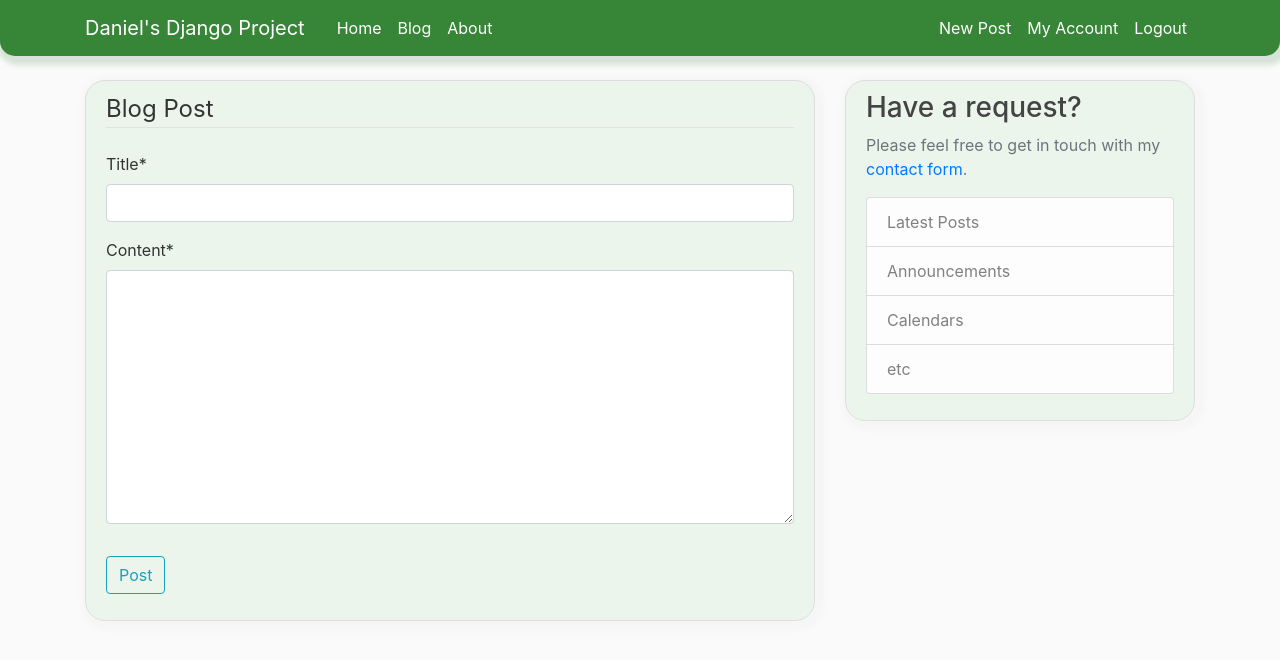
After one commit to daniellambert95/django-project-blog, a Django app: page /blog/new/ in a window 1280 px wide. The commit adds this page. Shown: the top 660 px of the page. Run offline with Django 3.2, Linux system fonts and the light colour scheme; a user stored in the database is signed in; tables that the repository leaves empty hold one stand-in row (values such as "Sample post"); some libraries are stand-ins or nearby versions.

Commit message:
added some class based views to our blog app so that the user can create, update and delete blog posts with ease, I also organised the blog posts so that the newest posts appear at the top

```diff
--- a/django_project/blog/models.py
+++ b/django_project/blog/models.py
@@ -1,6 +1,7 @@
 from django.db import models
 from django.utils import timezone
 from django.contrib.auth.models import User
+from django.urls import reverse
 
 # Create your models here.
 
@@ -12,3 +13,7 @@
 
     def __str__(self):
         return self.title
+
+
+    def get_absolute_url(self):
+        return reverse('post-detail', kwargs={'pk': self.pk})
--- a/django_project/blog/templates/blog/base.html
+++ b/django_project/blog/templates/blog/base.html
@@ -34,6 +34,7 @@
               <div class="navbar-nav">
               {% if user.is_authenticated %}
 
+              <a class="nav-item nav-link" href="{% url 'post-create' %}">New Post</a>
               <a class="nav-item nav-link" href="{% url 'profile' %}">My Account</a>
               <a class="nav-item nav-link" href="{% url 'logout' %}">Logout</a>
 
--- a/django_project/blog/templates/blog/blog_home.html
+++ b/django_project/blog/templates/blog/blog_home.html
@@ -12,7 +12,7 @@
                 <a class="mr-2" href="#">{{ post.author }}</a>
                 <small class="text-muted">{{ post.date_posted|date:"F j, Y" }}</small>
             </div>
-            <h2><a class="article-title" href="#">{{ post.title }}</a></h2>
+            <h2><a class="article-title" href="{% url 'post-detail' post.id %}">{{ post.title }}</a></h2>
             <p class="article-content">{{ post.content }}</p>
             </div>
         </article>
--- /dev/null
+++ b/django_project/blog/templates/blog/post_form.html
@@ -0,0 +1,21 @@
+{% extends "blog/base.html" %}
+{% load crispy_forms_tags %}
+{% block content %}
+
+    <div class="content-section">
+        <form method="POST">
+            {% csrf_token %}
+            <fieldset class="form-group">
+                <legend class="border-bottom mb-4">
+                    Blog Post
+                </legend>
+
+                {{ form|crispy }}
+            </fieldset>
+            <div class="form-group">
+                <button class="btn btn-outline-info" type="submit">Post</button>
+            </div>
+        </form>
+    </div>
+
+{% endblock content %}
--- a/django_project/blog/urls.py
+++ b/django_project/blog/urls.py
@@ -1,9 +1,19 @@
 from django.urls import path
+from .views import (
+    PostListView,
+    PostDetailView,
+    PostCreatelView,
+    PostUpdateView,
+    PostDeleteView
+)
 from . import views
 
 
 urlpatterns = [
 
-    path('blog/', views.blog, name = 'blog-home'),
-
+    path('blog/', PostListView.as_view(), name = 'blog-home'),
+    path('blog/<int:pk>/', PostDetailView.as_view(), name = 'post-detail'),
+    path('blog/new/', PostCreatelView.as_view(), name = 'post-create'),
+    path('blog/<int:pk>/update/', PostUpdateView.as_view(), name = 'post-update'),
+    path('blog/<int:pk>/delete/', PostDeleteView.as_view(), name = 'post-delete'),
 ]
--- a/django_project/blog/views.py
+++ b/django_project/blog/views.py
@@ -1,13 +1,31 @@
 from django.shortcuts import render
+from django.contrib.auth.mixins import LoginRequiredMixin, UserPassesTestMixin
 from .models import Post
+from django.views.generic import (
+    ListView,
+    DetailView,
+    CreateView,
+    UpdateView,
+    DeleteView
+)
+
 import logging
 
-# Create your views here.
+logger = logging.getLogger("django")
 
 def home(request):
+
+    logger.info("A user has visited the sites home page.")
+    logger.debug(request)
     return render(request, 'blog/home.html')
 
-logger = logging.getLogger("my_logger")
+
+def about(request):
+
+    logger.info("A user has visited the sites about page.")
+    logger.debug(request)
+    return render(request, 'blog/about.html', {'title': 'About'})
+
 
 def blog(request):
     context = {
@@ -15,7 +33,55 @@
     }
 
     logger.info("A user has visited the sites blog page.")
+    logger.debug(request)
     return render(request, 'blog/blog_home.html', context)
 
-def about(request):
-    return render(request, 'blog/about.html', {'title': 'About'})
+class PostListView(ListView):
+    model = Post
+    template_name = "blog/blog_home.html"
+    context_object_name = "posts"
+    ordering = ['-date_posted']
+
+class PostDetailView(DetailView):
+    model = Post
+
+class PostCreatelView(LoginRequiredMixin, CreateView):
+    model = Post
+    fields = ['title', 'content']
+
+
+    #  Here we are returning a function at overrides the inherited class's
+    #  form_valid and assigning the signed in user as the author
+    def form_valid(self, form):
+        form.instance.author = self.request.user
+        return super().form_valid(form)
+
+
+class PostUpdateView(LoginRequiredMixin, UserPassesTestMixin, UpdateView):
+    model = Post
+    fields = ['title', 'content']
+
+
+    #  Here we are returning a function at overrides the inherited class's
+    #  form_valid and assigning the signed in user as the author
+    def form_valid(self, form):
+        form.instance.author = self.request.user
+        return super().form_valid(form)
+
+
+    #  This function will stop a user from updating a post if it's not their post
+    def test_func(self):
+        post = self.get_object()
+        if self.request.user == post.author:
+            return True
+        return False
+
+class PostDeleteView(LoginRequiredMixin, UserPassesTestMixin, DeleteView):
+    model = Post
+    success_url = "/blog/"
+
+    def test_func(self):
+        post = self.get_object()
+        if self.request.user == post.author:
+            return True
+        return False
--- a/django_project/django_project/settings.py
+++ b/django_project/django_project/settings.py
@@ -159,6 +159,7 @@
 LOGGING = {
     'version': 1,
     'disable_existing_loggers': False,
+
     'handlers': {
         'console': {
             'class': 'logging.StreamHandler',
```
Also changed, not shown: django_project/blog/templates/blog/post_confirm_delete.html (added, +18 -0 lines), django_project/blog/templates/blog/post_detail.html (added, +26 -0 lines), django_project/users/views.py (+11 -0 lines).
